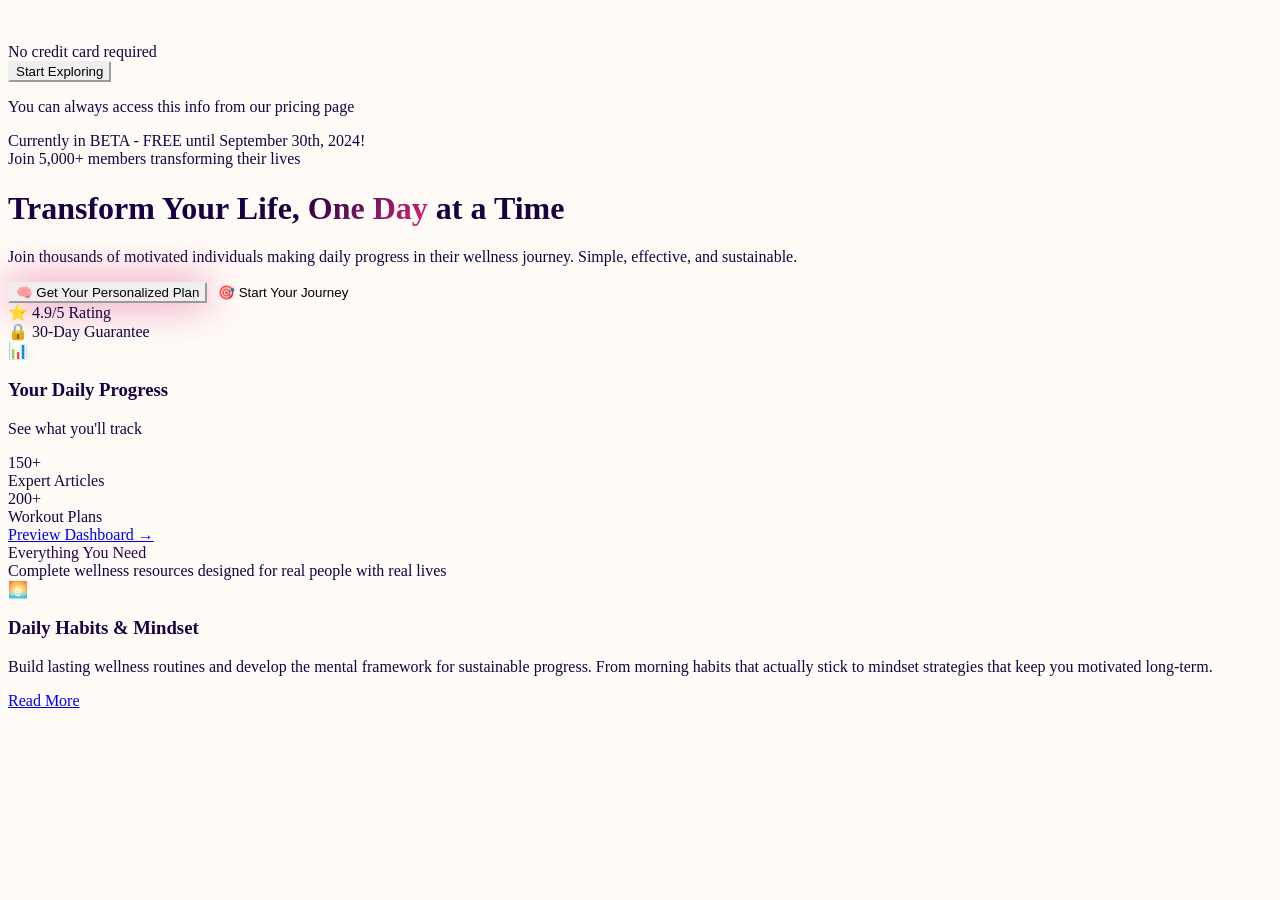
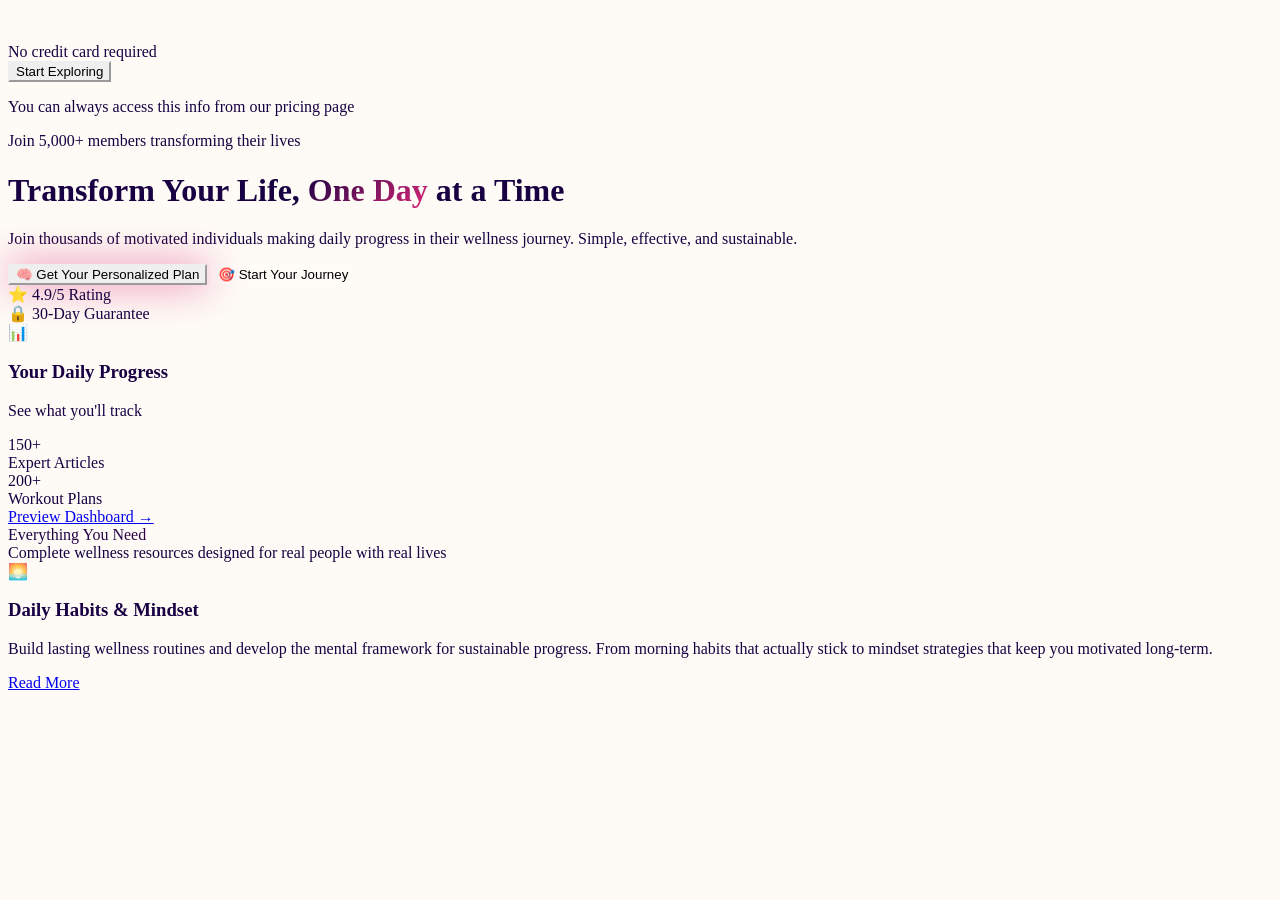
Before and after one commit to Atin1233/drivendailyapp, a SvelteKit app: page / in a window 1280 px wide. Shown: the part 8280-9180 px from the top of the page. Built offline with nearby package versions, Linux system fonts and the light colour scheme.

Commit message:
Remove beta message banner from homepage

```diff
--- a/src/routes/(marketing)/+page.svelte
+++ b/src/routes/(marketing)/+page.svelte
@@ -284,14 +284,7 @@
 <div
   class="hero min-h-screen relative overflow-hidden bg-gradient-to-br from-primary via-purple-900 to-accent"
 >
-  <!-- Beta Message -->
-  <div class="absolute top-4 left-1/2 transform -translate-x-1/2 z-10">
-    <div
-      class="bg-white/10 backdrop-blur-md border border-white/20 rounded-full px-6 py-2 text-white text-sm font-semibold shadow-lg"
-    >
-      Currently in BETA - FREE until September 30th, 2024!
-    </div>
-  </div>
+  <!-- Beta Message Removed -->
 
   <!-- Geometric Background Pattern -->
   <div class="absolute inset-0 overflow-hidden">
```
